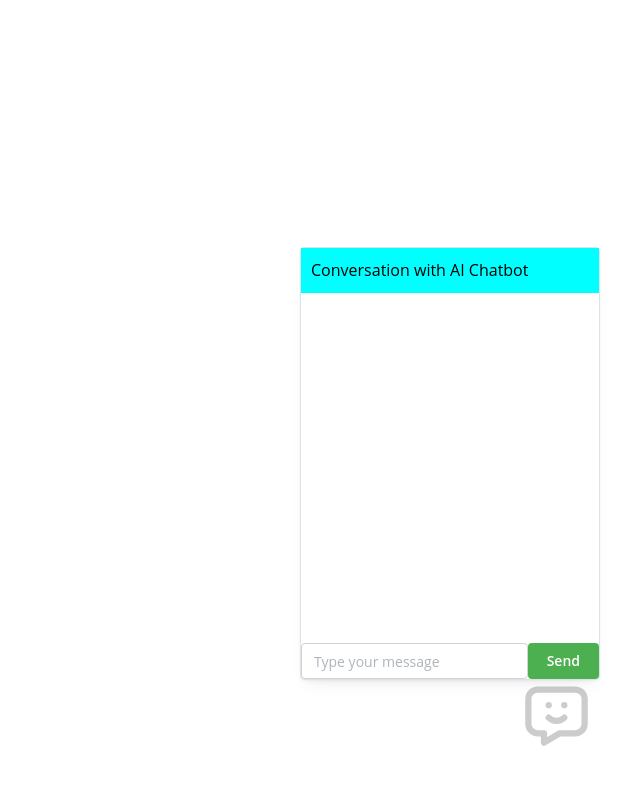
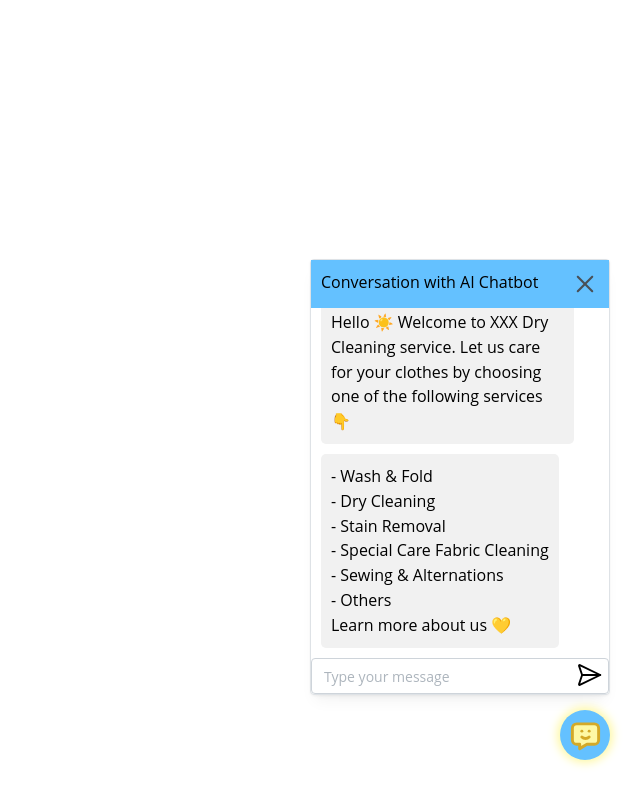
Before and after one commit to AI-ChatBot-Yoga/ai-chatbot, a React (Vite) app: page / in a window 1280 px wide. Both pictures are taken after a click on the button 1196 px from the left and 718 px from the top of the page. Shown: the whole page, without its empty margins (640-1280 px from the left). Built offline with nearby package versions, Linux system fonts and the light colour scheme.

Commit message:
feat: build chatbot window feature (#11)

```diff
--- a/src/components/ChatBot/ChatBot.tsx
+++ b/src/components/ChatBot/ChatBot.tsx
@@ -11,7 +11,7 @@ const ChatBot = () => {
 
   return (
     <>
-      {isOpen && <ChatWindow />}
+      {isOpen && <ChatWindow onChatActivation={handleChatActivation} />}
       <ChatIcon onChatActivation={handleChatActivation} />
     </>
   )
--- a/src/components/ChatIcon/ChatIcon.module.css
+++ b/src/components/ChatIcon/ChatIcon.module.css
@@ -1,13 +1,3 @@
-.chatIcon svg:hover {
-  fill: yellowgreen;
-  opacity: 1;
-}
-
-.chatIcon svg {
-  width: rem(75px);
-  height: rem(75px);
-}
-
 .chatIcon {
   cursor: pointer;
   border: unset;
@@ -15,5 +5,23 @@
 
   position: fixed;
   bottom: 40px;
-  right: 40px;
+  right: 30px;
+
+  background-color: var(--mantine-color-sky-blue-3);
+  width: rem(50px);
+  height: rem(50px);
+  border-radius: 50%;
+  padding-top: 8px;
+  box-shadow: 0 0 10px 3px rgb(254, 248, 165);
 }
+
+.chatIcon:hover {
+  box-shadow: 0 0 15px 10px rgb(254, 248, 165);
+}
+
+.chatIcon svg {
+  width: rem(35px);
+  height: rem(35px);
+  fill: rgb(254, 248, 165);
+  stroke: rgb(212, 169, 40);
+}
--- a/src/components/ChatIcon/ChatIcon.tsx
+++ b/src/components/ChatIcon/ChatIcon.tsx
@@ -8,7 +8,7 @@ type Props = {
 const ChatIcon = ({ onChatActivation }: Props) => {
   return (
     <button onClick={onChatActivation} className={styles.chatIcon}>
-      <IconMessageChatbot stroke={2} opacity={0.2} />
+      <IconMessageChatbot stroke={2} />
     </button>
   )
 }
--- a/src/components/ChatWindow/ChatWindow.module.css
+++ b/src/components/ChatWindow/ChatWindow.module.css
@@ -1,16 +1,31 @@
 .chatWindow {
-  width: rem(300px);
+  width: rem(300px); /* Adjust height in .scrollArea */
 
   position: fixed;
-  bottom: 120px;
-  right: 40px;
+  bottom: 105px;
+  right: 30px;
 }
 
+/* ====== CHAT HEADER ======= */
+
 .chatWindowHeader {
-  background-color: aqua;
+  background-color: var(--mantine-color-sky-blue-3);
   text-align: left;
   padding: 10px;
+
+  display: flex;
+  justify-content: space-between;
 }
+
+.chatWindowHeader p {
+  margin: 0;
+}
+
+.chatWindowHeader button:hover {
+  color: var(--mantine-color-gray-7);
+}
+
+/* ====== CHAT BODY ======= */
 
 .scrollArea {
   height: rem(350px);
@@ -21,17 +36,34 @@
   margin: 10px;
   border-radius: 5px;
   background-color: #f1f1f1;
+  width: fit-content;
+  max-width: 85%;
+  text-align: left;
+  white-space: pre-wrap;
 }
 
-.flexContainer {
-  display: flex;
-  align-items: center;
+.rightSide {
+  margin-left: auto;
 }
 
+/* ====== CHAT FOOTER (TEXT INPUT) ======= */
+
 .textInput {
-  flex-grow: 1;
+  position: relative;
 }
 
-.sendMessageButton {
-  background-color: #4caf50;
+.textInput svg {
+  position: absolute;
+  top: 2px;
+  right: 5px;
+  cursor: pointer;
+  transition: transform 0.1s ease;
 }
+
+.textInput svg:hover {
+  fill: rgb(254, 248, 165);
+}
+
+.textInput svg:active {
+  transform: scale(0.9);
+}
--- a/src/components/ChatWindow/ChatWindow.tsx
+++ b/src/components/ChatWindow/ChatWindow.tsx
@@ -1,14 +1,37 @@
+import styles from "./ChatWindow.module.css"
+import { IconSend2 } from "@tabler/icons-react"
+import {
+  Box,
+  Paper,
+  TextInput,
+  Text,
+  ScrollArea,
+  CloseButton,
+} from "@mantine/core"
 import { ChangeEvent, useState, KeyboardEvent } from "react"
-import { Box, Paper, TextInput, Button, Text, ScrollArea } from "@mantine/core"
-import styles from "./ChatWindow.module.css"
+import { useAutoScrollToBottom } from "../../utils/useAutoScrollToBottom.ts"
+import { Message } from "../../types/message.ts"
+import { DEFAULT_MSG } from "../../constant/message.ts"
 
-const ChatWindow = () => {
+type Props = {
+  onChatActivation: () => void
+}
+
+const ChatWindow = ({ onChatActivation }: Props) => {
   const [message, setMessage] = useState<string>("")
-  const [chatHistory, setChatHistory] = useState<string[]>([])
+  const [chatHistory, setChatHistory] = useState<Message[]>(DEFAULT_MSG)
+
+  // Auto scroll to bottom when there is new message
+  const viewport = useAutoScrollToBottom(chatHistory)
 
   const handleSendClick = () => {
     if (message.trim() !== "") {
-      setChatHistory([...chatHistory, message])
+      const newMessage = {
+        message,
+        sender: "user",
+      }
+
+      setChatHistory((chatHistory) => [...chatHistory, newMessage])
       setMessage("")
     }
   }
@@ -26,27 +49,35 @@ const ChatWindow = () => {
   return (
     <Paper shadow="sm" withBorder className={styles.chatWindow}>
       <Box className={styles.chatWindowHeader}>
-        Conversation with AI Chatbot
+        <p>Conversation with AI Chatbot</p>
+
+        <CloseButton
+          aria-label="Close modal"
+          iconSize={50}
+          onClick={onChatActivation}
+        />
       </Box>
-      <ScrollArea scrollbarSize={2} className={styles.scrollArea}>
+
+      <ScrollArea className={styles.scrollArea} viewportRef={viewport}>
         {chatHistory.map((msg, index) => (
-          <Text key={index} className={styles.msgBubble} ta="right">
-            {msg}
+          <Text
+            key={index}
+            className={`${styles.msgBubble} ${msg.sender === "user" ? styles.rightSide : ""}`}
+          >
+            {msg.message}
           </Text>
         ))}
       </ScrollArea>
-      <div className={styles.flexContainer}>
+
+      <div className={styles.textInput}>
         <TextInput
           placeholder="Type your message"
           value={message}
           onChange={handleInputChange}
           onKeyDown={handleKeyDown}
-          className={styles.textInput}
         />
 
-        <Button onClick={handleSendClick} className={styles.sendMessageButton}>
-          Send
-        </Button>
+        <IconSend2 stroke={1.5} size={30} onClick={handleSendClick} />
       </div>
     </Paper>
   )
--- /dev/null
+++ b/src/constant/message.ts
@@ -0,0 +1,16 @@
+export const DEFAULT_MSG = [
+  {
+    message: `Hello ☀️ Welcome to XXX Dry Cleaning service. Let us care for your clothes by choosing one of the following services 👇`,
+    sender: "bot",
+  },
+  {
+    message: `- Wash & Fold
+- Dry Cleaning
+- Stain Removal
+- Special Care Fabric Cleaning
+- Sewing & Alternations
+- Others
+Learn more about us 💛`,
+    sender: "bot",
+  },
+]
--- /dev/null
+++ b/src/types/message.ts
@@ -0,0 +1,4 @@
+export type Message = {
+  message: string
+  sender: string
+}
--- /dev/null
+++ b/src/utils/useAutoScrollToBottom.ts
@@ -0,0 +1,21 @@
+import { useEffect, useRef } from "react"
+import { Message } from "../types/message"
+
+export const useAutoScrollToBottom = (dependency: Message[]) => {
+  const viewport = useRef<HTMLDivElement>(null)
+
+  const scrollToBottom = () => {
+    if (viewport.current) {
+      viewport.current.scrollTo({
+        top: viewport.current.scrollHeight,
+        behavior: "smooth",
+      })
+    }
+  }
+
+  useEffect(() => {
+    scrollToBottom()
+  }, [dependency])
+
+  return viewport
+}
```
